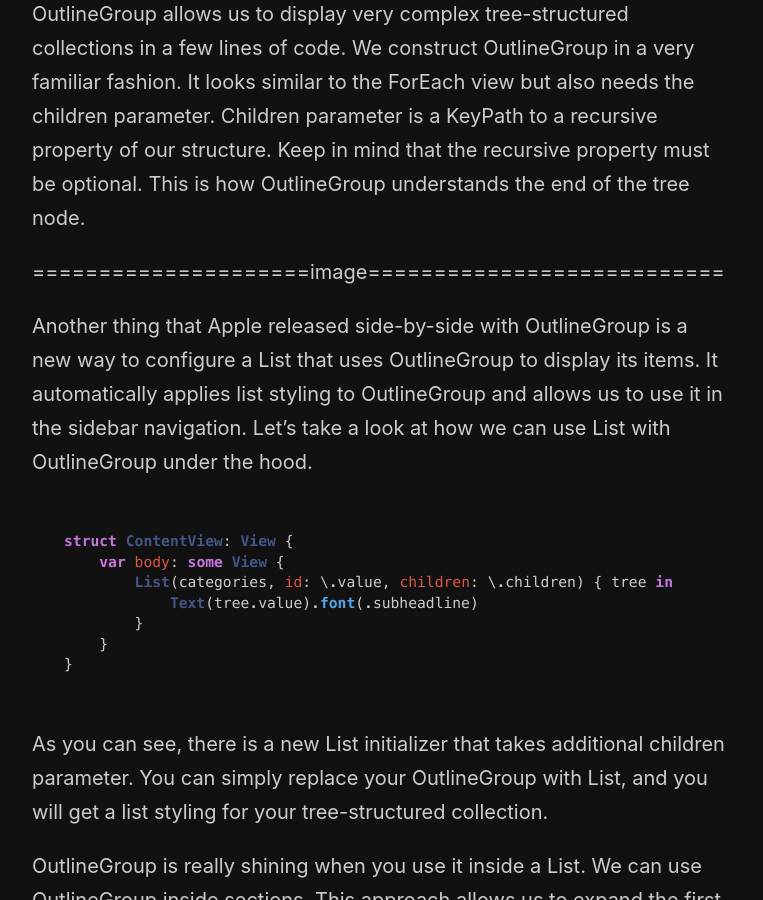
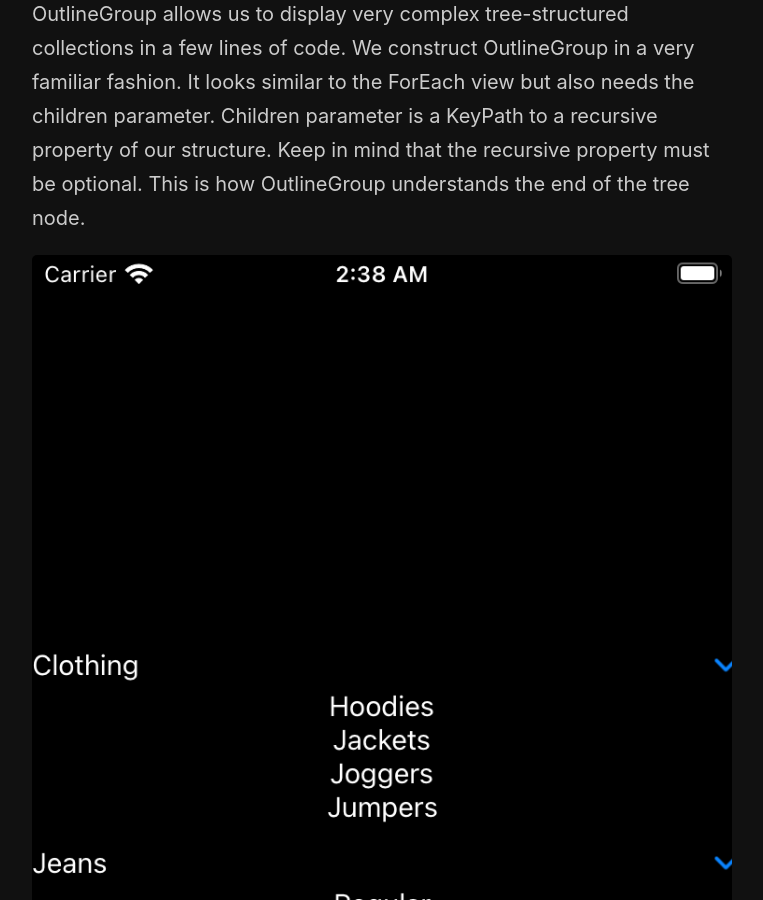
Before and after one commit to mecid/mecid.github.io, a Jekyll site: the page built from _posts/2020-09-02-displaying-recursive-data-using-outlinegroup-in-swiftui.md, in a window 1280 px wide and 900 px high, scrolled down 2007 px. Shown: the whole window, without its empty margins (258-1021 px from the left). Built offline with Jekyll 4.4.1, drawn with Linux system fonts in a browser that asks for light colours.

Commit message:
Update 2020-09-02-displaying-recursive-data-using-outlinegroup-in-swiftui.md

```diff
--- a/_posts/2020-09-02-displaying-recursive-data-using-outlinegroup-in-swiftui.md
+++ b/_posts/2020-09-02-displaying-recursive-data-using-outlinegroup-in-swiftui.md
@@ -63,7 +63,7 @@
 
 OutlineGroup allows us to display very complex tree-structured collections in a few lines of code. We construct OutlineGroup in a very familiar fashion. It looks similar to the ForEach view but also needs the children parameter. Children parameter is a KeyPath to a recursive property of our structure. Keep in mind that the recursive property must be optional. This is how OutlineGroup understands the end of the tree node.
 
-=====================image===========================
+![outline group](/public/outlineGroup1.png)
 
 Another thing that Apple released side-by-side with OutlineGroup is a new way to configure a List that uses OutlineGroup to display its items. It automatically applies list styling to OutlineGroup and allows us to use it in the sidebar navigation. Let's take a look at how we can use List with OutlineGroup under the hood.
 
```
Also changed, not shown: other parts of _posts/2020-09-02-displaying-recursive-data-using-outlinegroup-in-swiftui.md (+4 -0 lines).
